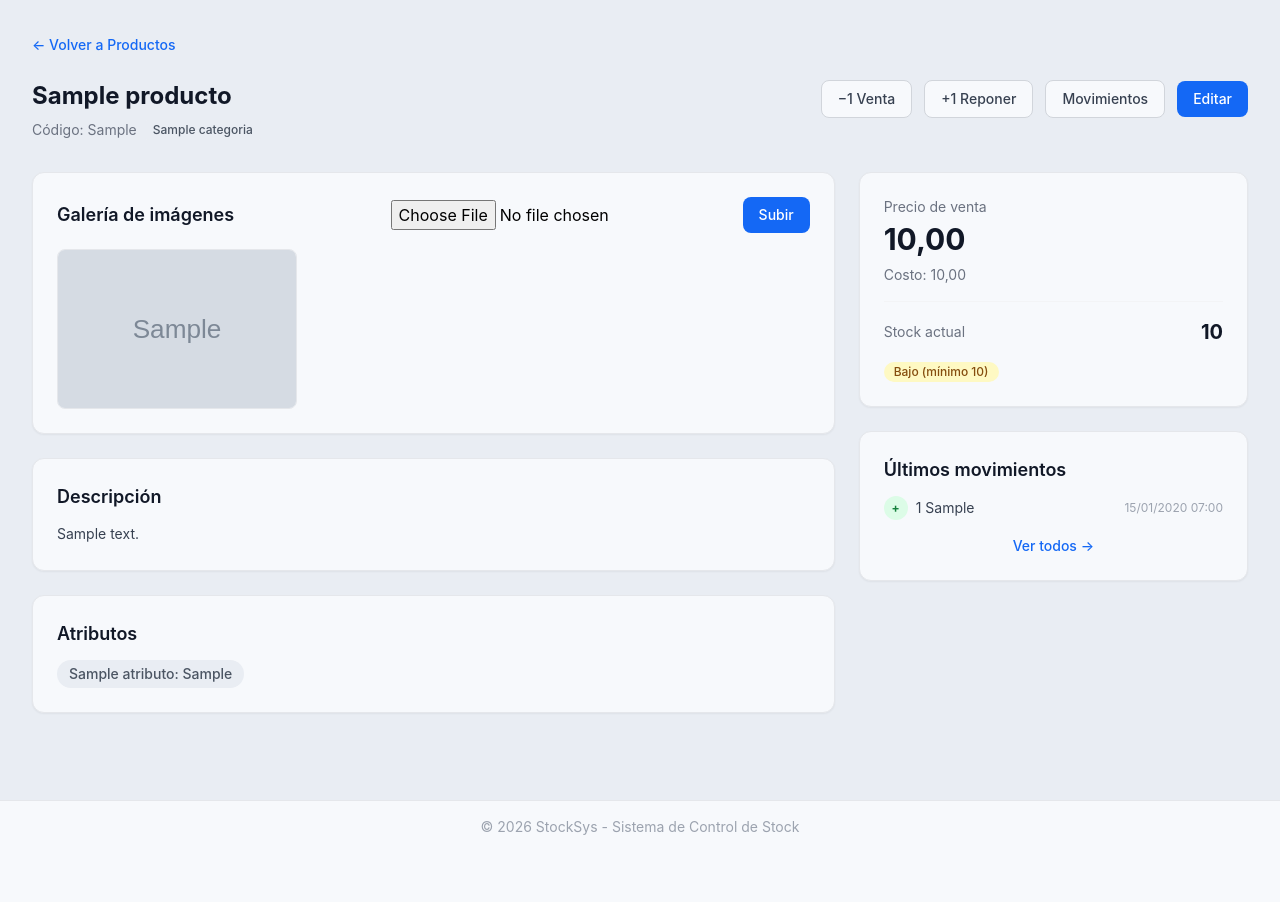
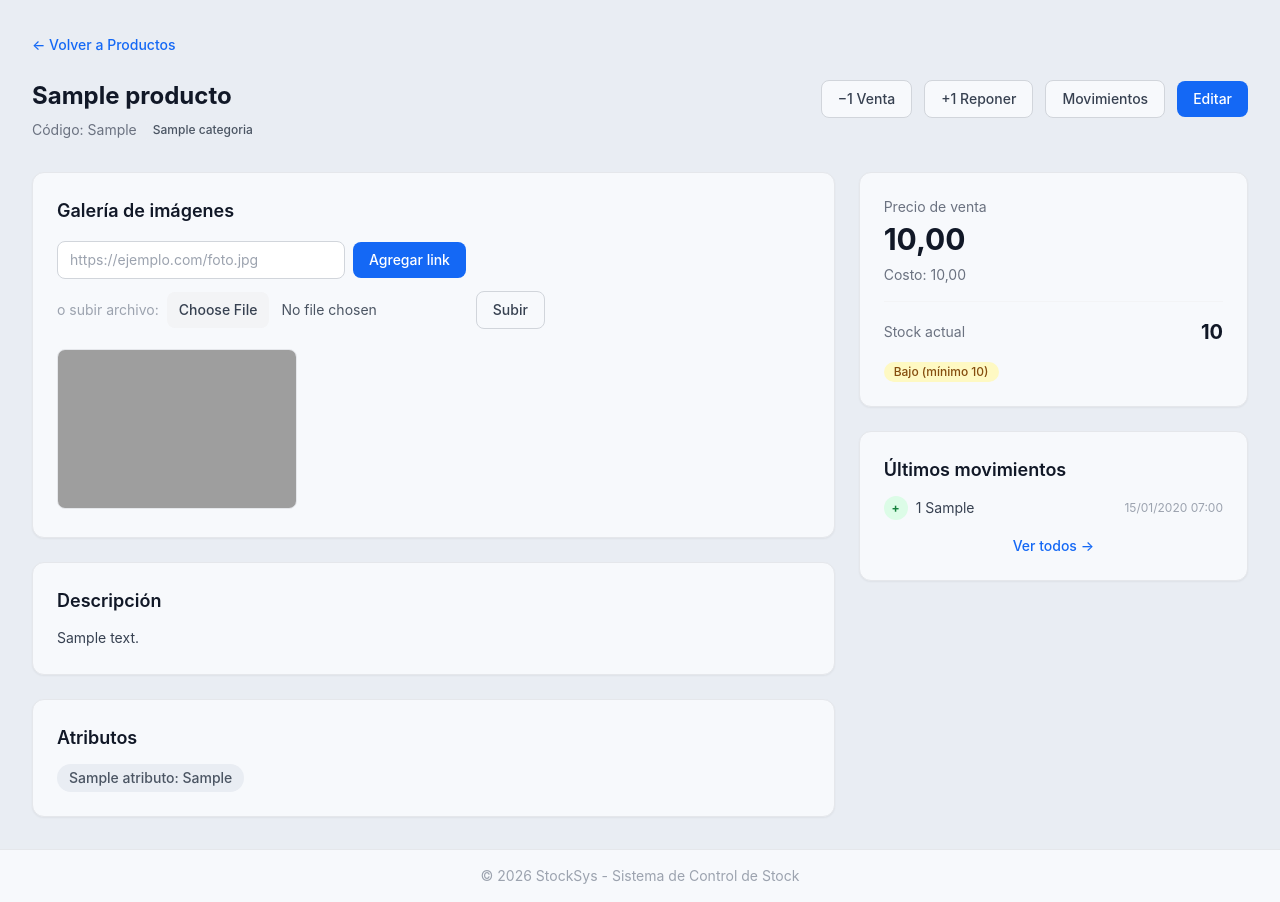
Before and after one commit to El-Tabernero/stocksys, a Django app: page /productos/1/ in a window 1280 px wide. Shown: the part 65-967 px from the top of the page. Before the commit the page ends 900 px from the top, so only its background shows below. Run offline with Django 5.2, Linux system fonts and the light colour scheme; a user stored in the database is signed in; tables that the repository leaves empty hold one stand-in row (values such as "Sample post"); grey boxes marked "Sample" are stand-in pictures; some libraries are stand-ins or nearby versions; grey boxes are pictures that could not be loaded.

Commit message:
feat: galeria dual - imagen por link (cero disco) y por archivo
- ProductoImagen: +campo url, imagen nullable, propiedades src y origen
- Vista producto_imagen_agregar: alta por link http/https sin fetch server
- Formularios duales en la ficha (link + archivo, ocultos para invitados)
- Miniatura con loading=lazy y onerror: aviso 'Imagen no disponible'
- Mostrar dominio de origen bajo cada miniatura
- 5 tests nuevos: 44/44 OK

```diff
--- a/inventory/models.py
+++ b/inventory/models.py
@@ -1,3 +1,5 @@
+from urllib.parse import urlparse
+
 from django.db import models
 from django.contrib.auth.models import User
 from django.core.exceptions import ValidationError
@@ -103,12 +105,32 @@
 
 class ProductoImagen(models.Model):
     producto = models.ForeignKey(Producto, on_delete=models.CASCADE, related_name='imagenes')
-    imagen = models.ImageField(upload_to='productos/')
+    url = models.URLField(max_length=500, blank=True, null=True)
+    imagen = models.ImageField(upload_to='productos/', blank=True, null=True)
     orden = models.PositiveIntegerField(default=0)
     created_at = models.DateTimeField(auto_now_add=True)
 
     class Meta:
         ordering = ['orden', 'created_at']
+
+    @property
+    def src(self):
+        if self.url:
+            return self.url
+        if self.imagen:
+            return self.imagen.url
+        return None
+
+    @property
+    def origen(self):
+        if self.url:
+            try:
+                return urlparse(self.url).netloc
+            except ValueError:
+                return 'enlace externo'
+        if self.imagen:
+            return 'Archivo local'
+        return ''
 
     def __str__(self):
         return f"Imagen de {self.producto.nombre}"
--- a/inventory/templates/inventory/producto_detalle.html
+++ b/inventory/templates/inventory/producto_detalle.html
@@ -51,28 +51,47 @@
     <div class="grid grid-cols-1 lg:grid-cols-3 gap-6">
       <div class="lg:col-span-2 space-y-6">
         <div class="bg-white rounded-xl shadow-sm border border-gray-200 p-6">
-          <div class="flex items-center justify-between mb-4">
-            <h2 class="text-lg font-semibold text-gray-900">Galería de imágenes</h2>
+          <h2 class="text-lg font-semibold text-gray-900 mb-4">Galería de imágenes</h2>
+
           {% if not es_invitado %}
-            <form method="post" action="{% url 'producto_imagen_subir' producto.pk %}" enctype="multipart/form-data" class="flex items-center gap-2">
+          <div class="space-y-3 mb-5">
+            <form method="post" action="{% url 'producto_imagen_agregar' producto.pk %}" class="flex flex-col sm:flex-row sm:items-center gap-2">
               {% csrf_token %}
-              {{ form_imagen.imagen }}
-              <button type="submit" class="bg-brand-600 text-white text-sm font-medium px-4 py-2 rounded-lg hover:bg-brand-700 transition">Subir</button>
+              {{ form_url.url }}
+              <button type="submit" class="bg-brand-600 text-white text-sm font-medium px-4 py-2 rounded-lg hover:bg-brand-700 transition whitespace-nowrap">Agregar link</button>
             </form>
+            <form method="post" action="{% url 'producto_imagen_subir' producto.pk %}" enctype="multipart/form-data" class="flex flex-col sm:flex-row sm:items-center gap-2">
+              {% csrf_token %}
+              <span class="text-sm text-gray-400">o subir archivo:</span>
+              {{ form_archivo.imagen }}
+              <button type="submit" class="bg-white border border-gray-300 text-gray-700 text-sm font-medium px-4 py-2 rounded-lg hover:bg-gray-50 transition whitespace-nowrap">Subir</button>
+            </form>
+          </div>
           {% endif %}
-          </div>
 
           {% if producto.imagenes.all %}
           <div class="grid grid-cols-2 sm:grid-cols-3 gap-4">
             {% for img in producto.imagenes.all %}
-            <div class="relative group">
-              <img src="{{ img.imagen.url }}" alt="{{ producto.nombre }}" class="w-full h-40 object-cover rounded-lg border border-gray-200">
+            <div class="group">
+              <div class="relative">
+                <img src="{{ img.src }}" alt="{{ producto.nombre }}" loading="lazy"
+                     class="w-full h-40 object-cover rounded-lg border border-gray-200"
+                     onerror="this.style.display='none'; this.nextElementSibling.style.display='flex';">
+                <div class="w-full h-40 flex-col items-center justify-center bg-gray-50 rounded-lg border border-dashed border-gray-300 px-2 text-center" style="display:none;">
+                  <svg xmlns="http://www.w3.org/2000/svg" class="h-7 w-7 text-gray-300 mb-1" fill="none" viewBox="0 0 24 24" stroke="currentColor" stroke-width="1.5">
+                    <path stroke-linecap="round" stroke-linejoin="round" d="M12 9v2m0 4h.01M5.07 19h13.86a2 2 0 001.74-3L13.74 4a2 2 0 00-3.48 0L3.34 16a2 2 0 001.73 3z" />
+                  </svg>
+                  <p class="text-xs font-medium text-gray-500">Imagen no disponible</p>
+                  <p class="text-xs text-gray-400">Caída o bloqueada por el origen</p>
+                </div>
                 {% if not es_invitado %}
                 <form method="post" action="{% url 'producto_imagen_eliminar' producto.pk img.pk %}" class="absolute top-2 right-2">
                   {% csrf_token %}
                   <button type="submit" class="bg-red-600 text-white text-xs font-medium px-2 py-1 rounded opacity-0 group-hover:opacity-100 transition" title="Eliminar imagen">&times;</button>
                 </form>
                 {% endif %}
+              </div>
+              <p class="text-xs text-gray-400 mt-1 truncate" title="{{ img.src }}">{{ img.origen }}</p>
             </div>
             {% endfor %}
           </div>
@@ -83,7 +102,7 @@
             </svg>
             <p class="text-sm text-gray-400">Sin imágenes todavía</p>
             {% if not es_invitado %}
-            <p class="text-xs text-gray-400 mt-1">Subí una imagen desde el botón "Subir" de arriba</p>
+            <p class="text-xs text-gray-400 mt-1">Agregá un link de imagen o subí un archivo desde arriba</p>
             {% endif %}
           </div>
           {% endif %}
--- a/inventory/urls.py
+++ b/inventory/urls.py
@@ -16,6 +16,7 @@
     path('productos/<int:pk>/editar/', views.producto_editar, name='producto_editar'),
     path('productos/<int:pk>/stock/', views.stock_movimiento, name='stock_movimiento'),
     path('productos/<int:pk>/stock-rapido/', views.stock_rapido, name='stock_rapido'),
+    path('productos/<int:pk>/imagenes/agregar/', views.producto_imagen_agregar, name='producto_imagen_agregar'),
     path('productos/<int:pk>/imagenes/subir/', views.producto_imagen_subir, name='producto_imagen_subir'),
     path('productos/<int:pk>/imagenes/<int:imagen_id>/eliminar/', views.producto_imagen_eliminar, name='producto_imagen_eliminar'),
     path('categorias/', views.categoria_lista, name='categoria_lista'),
--- a/inventory/views.py
+++ b/inventory/views.py
@@ -2,6 +2,7 @@
 import secrets
 from datetime import timedelta
 from decimal import Decimal, InvalidOperation
+from urllib.parse import urlparse
 
 from django.http import HttpResponse, StreamingHttpResponse
 from django.shortcuts import render, redirect, get_object_or_404
@@ -21,7 +22,23 @@
 
 
 class ProductoImagenForm(forms.Form):
-    imagen = forms.ImageField(label='Imagen')
+    url = forms.URLField(
+        label='URL de la imagen',
+        widget=forms.URLInput(attrs={
+            'placeholder': 'https://ejemplo.com/foto.jpg',
+            'class': 'w-full sm:w-72 px-3 py-2 border border-gray-300 rounded-lg text-sm focus:ring-2 focus:ring-brand-500 focus:border-brand-500 outline-none',
+        }),
+    )
+
+
+class ProductoArchivoForm(forms.Form):
+    imagen = forms.ImageField(
+        label='Imagen',
+        widget=forms.FileInput(attrs={
+            'accept': 'image/*',
+            'class': 'text-sm text-gray-600 file:mr-3 file:px-3 file:py-2 file:border-0 file:rounded-lg file:bg-gray-100 file:text-gray-700 file:font-medium file:cursor-pointer hover:file:bg-gray-200',
+        }),
+    )
 
 
 def parse_precio(raw):
@@ -354,8 +371,28 @@
     return render(request, 'inventory/producto_detalle.html', {
         'producto': producto,
         'movimientos': movimientos,
-        'form_imagen': ProductoImagenForm(),
+        'form_url': ProductoImagenForm(),
+        'form_archivo': ProductoArchivoForm(),
     })
+
+
+@login_required(login_url='login')
+@bloquear_invitados
+def producto_imagen_agregar(request, pk):
+    perfil = request.user.perfil
+    producto = get_object_or_404(Producto, pk=pk, empresa=perfil.empresa)
+    if request.method == 'POST':
+        form = ProductoImagenForm(request.POST)
+        if form.is_valid():
+            url = form.cleaned_data['url']
+            if urlparse(url).scheme not in ('http', 'https'):
+                messages.error(request, 'La URL debe empezar con http:// o https://.')
+            else:
+                ProductoImagen.objects.create(producto=producto, url=url)
+                messages.success(request, 'Imagen agregada a la galería por link.')
+        else:
+            messages.error(request, 'Ingresá un link de imagen válido (debe empezar con http:// o https://).')
+    return redirect('producto_detalle', pk=pk)
 
 
 @login_required(login_url='login')
@@ -364,14 +401,14 @@
     perfil = request.user.perfil
     producto = get_object_or_404(Producto, pk=pk, empresa=perfil.empresa)
     if request.method == 'POST':
-        form = ProductoImagenForm(request.POST, request.FILES)
+        form = ProductoArchivoForm(request.POST, request.FILES)
         if form.is_valid():
             imagen = form.cleaned_data['imagen']
             if imagen.size > 5 * 1024 * 1024:
                 messages.error(request, 'La imagen no puede superar los 5 MB.')
             else:
                 ProductoImagen.objects.create(producto=producto, imagen=imagen)
-                messages.success(request, 'Imagen agregada a la galería.')
+                messages.success(request, 'Imagen subida. Se guarda en el servidor.')
         else:
             messages.error(request, 'Imagen inválida. Formatos permitidos: JPG, PNG, WEBP.')
     return redirect('producto_detalle', pk=pk)
@@ -384,7 +421,8 @@
     producto = get_object_or_404(Producto, pk=pk, empresa=perfil.empresa)
     imagen = get_object_or_404(ProductoImagen, pk=imagen_id, producto=producto)
     if request.method == 'POST':
-        imagen.imagen.delete(save=False)
+        if imagen.imagen:
+            imagen.imagen.delete(save=False)
         imagen.delete()
         messages.success(request, 'Imagen eliminada de la galería.')
     return redirect('producto_detalle', pk=pk)
```
Also changed, not shown: inventory/tests.py (+61 -1 lines), inventory/migrations/0005_productoimagen_url_alter_productoimagen_imagen.py (added). Lines whose indentation alone changed are shown as unchanged.
